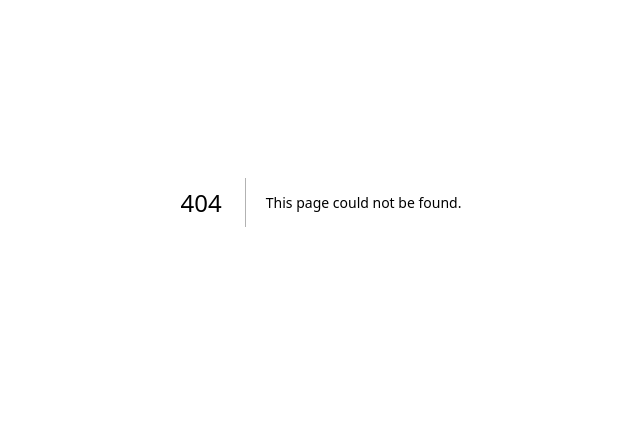
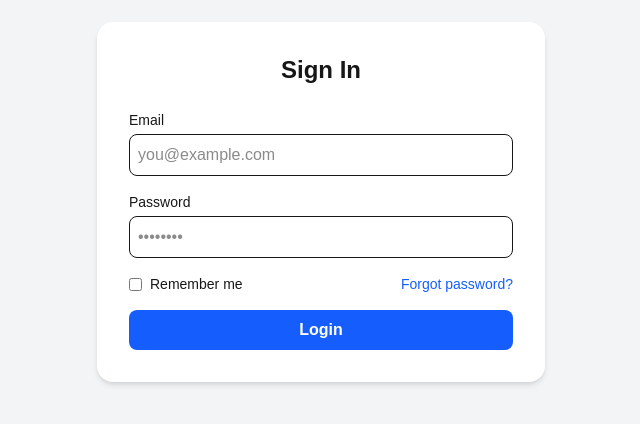
Before and after one commit to mingtmt/book-store-client, a Next.js app: page /login in a window 1280 px wide. Before the commit this address had no page. Shown: the part 198-622 px from the top of the page, without its empty margins (319-959 px from the left). Built offline with nearby package versions, Linux system fonts and the light colour scheme.

Commit message:
build simple login page

```diff
--- /dev/null
+++ b/app/login/page.tsx
@@ -0,0 +1,69 @@
+'use client'
+
+import { useState } from 'react'
+
+export default function LoginPage() {
+  const [email, setEmail] = useState('')
+  const [password, setPassword] = useState('')
+
+  const handleSubmit = (e: React.FormEvent) => {
+    e.preventDefault()
+    // TODO: call your API endpoint here
+    console.log({ email, password })
+  }
+
+  return (
+    <main className="flex items-center justify-center min-h-screen bg-gray-100">
+      <div className="w-full max-w-md p-8 bg-white rounded-2xl shadow-md">
+        <h1 className="text-2xl font-bold mb-6 text-center">Sign In</h1>
+
+        <form onSubmit={handleSubmit} className="space-y-4">
+          <div>
+            <label htmlFor="email" className="block text-sm font-medium">
+              Email
+            </label>
+            <input
+              type="email"
+              value={email}
+              onChange={(e) => setEmail(e.target.value)}
+              className="w-full mt-1 p-2 border rounded-lg focus:ring-2 focus:ring-blue-500 focus:outline-none"
+              placeholder="you@example.com"
+              required
+            />
+          </div>
+
+          <div>
+            <label htmlFor="password" className="block text-sm font-medium">
+              Password
+            </label>
+            <input
+              type="password"
+              value={password}
+              onChange={(e) => setPassword(e.target.value)}
+              className="w-full mt-1 p-2 border rounded-lg focus:ring-2 focus:ring-blue-500 focus:outline-none"
+              placeholder="••••••••"
+              required
+            />
+          </div>
+
+          <div className="flex items-center justify-between">
+            <label className="flex items-center gap-2 text-sm">
+              <input type="checkbox" className="rounded" />
+              Remember me
+            </label>
+            <a href="#" className="text-sm text-blue-600 hover:underline">
+              Forgot password?
+            </a>
+          </div>
+
+          <button
+            type="submit"
+            className="w-full py-2 px-4 bg-blue-600 text-white font-semibold rounded-lg hover:bg-blue-700 focus:outline-none focus:ring-2 focus:ring-blue-500"
+          >
+            Login
+          </button>
+        </form>
+      </div>
+    </main>
+  )
+}
```
